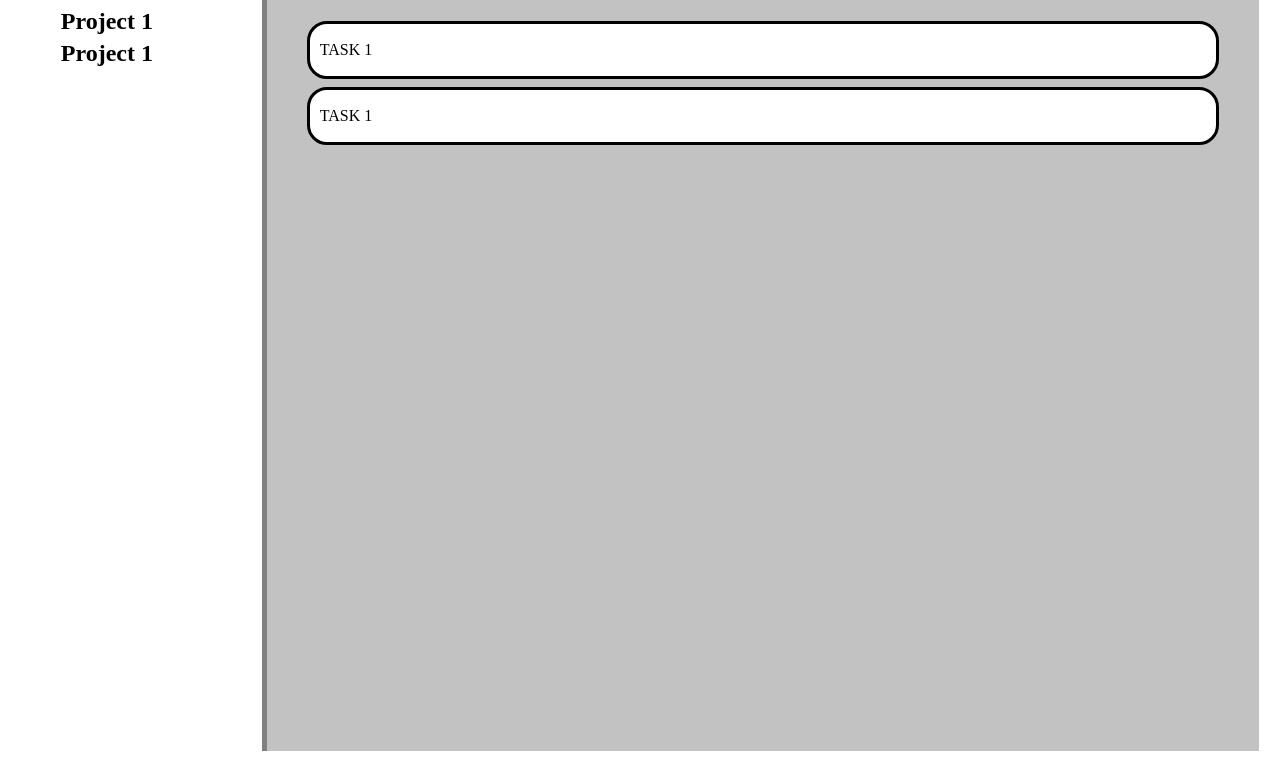
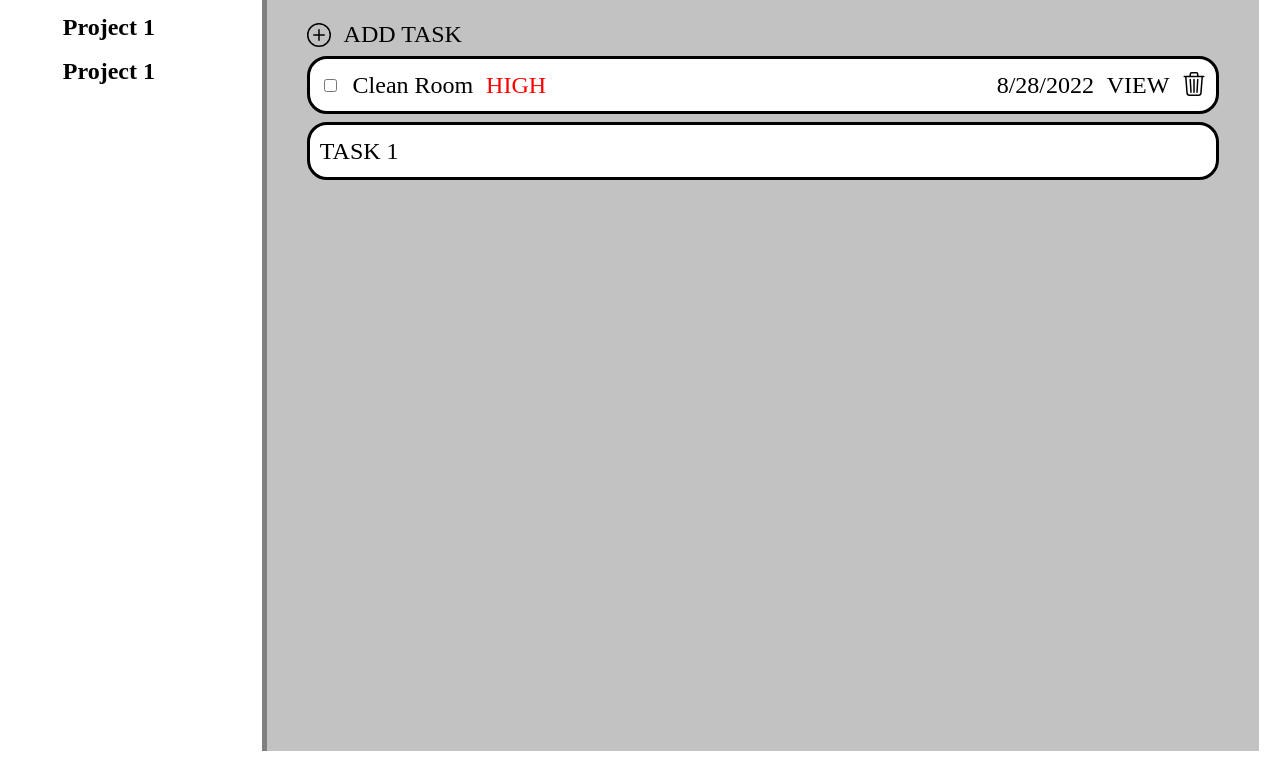
Before and after one commit to Aingkaran/Odin-ToDoList, a website built with webpack: page src/index.html in a window 1280 px wide. Shown: the part 206-965 px from the top of the page. Built offline with nearby package versions, Linux system fonts and the light colour scheme.

Commit message:
Add additional HTML/CSS

```diff
--- a/src/index.html
+++ b/src/index.html
@@ -17,7 +17,15 @@
         <div class="bottom">
             <div class="bottom-left">
                 <div class="all-tasks">All Tasks</div>
-                <div class="projects">Projects</div>
+                <div class="projects">
+                    <div>Projects</div>
+                    <svg class= "project-add" xmlns="http://www.w3.org/2000/svg" width="1em" height="1em" fill="currentColor" class="bi bi-plus-circle" viewBox="0 0 16 16">
+                        <path d="M8 15A7 7 0 1 1 8 1a7 7 0 0 1 0 14zm0 1A8 8 0 1 0 8 0a8 8 0 0 0 0 16z"/>
+                        <path d="M8 4a.5.5 0 0 1 .5.5v3h3a.5.5 0 0 1 0 1h-3v3a.5.5 0 0 1-1 0v-3h-3a.5.5 0 0 1 0-1h3v-3A.5.5 0 0 1 8 4z"/>
+                    </svg>
+
+                </div>
+
                 <div class="projects-container">
                     <div class="projects-sidebar"> Project 1</div>
                     <div class="projects-sidebar"> Project 1</div>
@@ -30,7 +38,29 @@
                     <div class="project-title">All Day Everyday Tasks</div>
                 </div>
                 <div class="tasks-container">
-                    <div class="task">TASK 1</div>
+                    <div class="add-task">
+                        <svg class= "project-add" xmlns="http://www.w3.org/2000/svg" width="1em" height="1em" fill="currentColor" class="bi bi-plus-circle" viewBox="0 0 16 16">
+                            <path d="M8 15A7 7 0 1 1 8 1a7 7 0 0 1 0 14zm0 1A8 8 0 1 0 8 0a8 8 0 0 0 0 16z"/>
+                            <path d="M8 4a.5.5 0 0 1 .5.5v3h3a.5.5 0 0 1 0 1h-3v3a.5.5 0 0 1-1 0v-3h-3a.5.5 0 0 1 0-1h3v-3A.5.5 0 0 1 8 4z"/>
+                        </svg>
+                        <div>ADD TASK</div>
+                    </div>
+                    <div class="task">
+                        <div class="task-left">
+                            <input type="checkbox" class="check">
+                            <div class="task-title">Clean Room</div>
+                            <div class="task-priority">HIGH</div>
+                        </div>
+                        <div class="task-right">
+                            <div class="task-date">8/28/2022</div>
+                            <div class="task-view">VIEW</div>
+                            <svg class= "delete" xmlns="http://www.w3.org/2000/svg" width="1em" height="1em" fill="currentColor" class="bi bi-trash3" viewBox="0 0 16 16">
+                                <path d="M6.5 1h3a.5.5 0 0 1 .5.5v1H6v-1a.5.5 0 0 1 .5-.5ZM11 2.5v-1A1.5 1.5 0 0 0 9.5 0h-3A1.5 1.5 0 0 0 5 1.5v1H2.506a.58.58 0 0 0-.01 0H1.5a.5.5 0 0 0 0 1h.538l.853 10.66A2 2 0 0 0 4.885 16h6.23a2 2 0 0 0 1.994-1.84l.853-10.66h.538a.5.5 0 0 0 0-1h-.995a.59.59 0 0 0-.01 0H11Zm1.958 1-.846 10.58a1 1 0 0 1-.997.92h-6.23a1 1 0 0 1-.997-.92L3.042 3.5h9.916Zm-7.487 1a.5.5 0 0 1 .528.47l.5 8.5a.5.5 0 0 1-.998.06L5 5.03a.5.5 0 0 1 .47-.53Zm5.058 0a.5.5 0 0 1 .47.53l-.5 8.5a.5.5 0 1 1-.998-.06l.5-8.5a.5.5 0 0 1 .528-.47ZM8 4.5a.5.5 0 0 1 .5.5v8.5a.5.5 0 0 1-1 0V5a.5.5 0 0 1 .5-.5Z"/>
+                              </svg>
+
+                        </div>
+
+                    </div>
                     <div class="task">TASK 1</div>
                 </div>
 
--- a/src/style.css
+++ b/src/style.css
@@ -84,17 +84,34 @@
     justify-content: start;
     margin-top: 3vh;
     gap: 1vh;
+    font-size: 3vh;
+}
+.add-task{
+    display: flex;
+    justify-content: start;
+    align-items: center;
+    gap: 1vw;
 }
 
 .task{
     display:flex;
-
+    justify-content: space-between;
     background-color: white;
     height: 4vh;
     border: 3px solid black;
     border-radius: 20px;
     padding: 10px;
     align-items: center;
+}
+
+.task-left{
+    display:flex;
+    gap: 1vw;
+}
+
+.task-right{
+    display:flex;
+    gap: 1vw;
 }
 
 .all-tasks{
@@ -113,6 +130,10 @@
     font-size: 3vh;
     font-weight: bold;
     border-bottom: 3px solid black;
+    display: flex;
+    justify-content: space-between;
+    align-items: center;
+    padding: 2px;
 }
 
 .projects-container{
@@ -122,17 +143,29 @@
 }
 
 .projects-sidebar{
-    height: 3vh;
+    height: 4vh;
     font-size: 3vh;
     font-weight: bold;
+    padding: 2px;
 }
 
 .all-tasks:hover {
     background-color: rgb(36, 179, 79);
+    cursor: pointer;
   }
 
 
 .projects-sidebar:hover{
     background-color: rgb(36, 179, 79);
+    cursor: pointer;
 
 }
+
+.project-add{
+    cursor: pointer;
+
+}
+
+.task-priority{
+    color: red;
+}
```
Also changed, not shown: dist/dist/index.html, dist/index.bundle.js.
